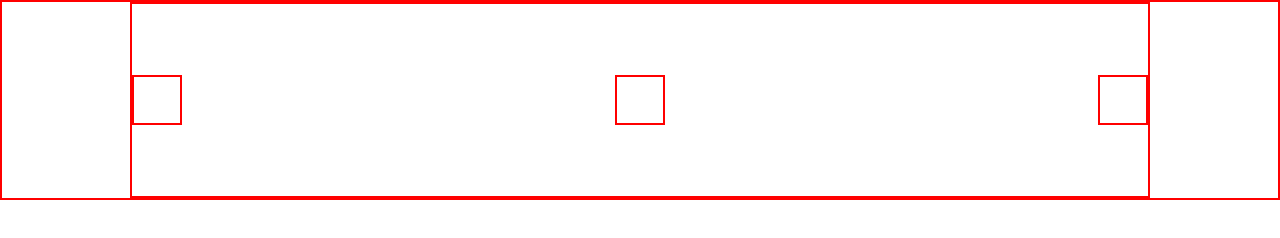
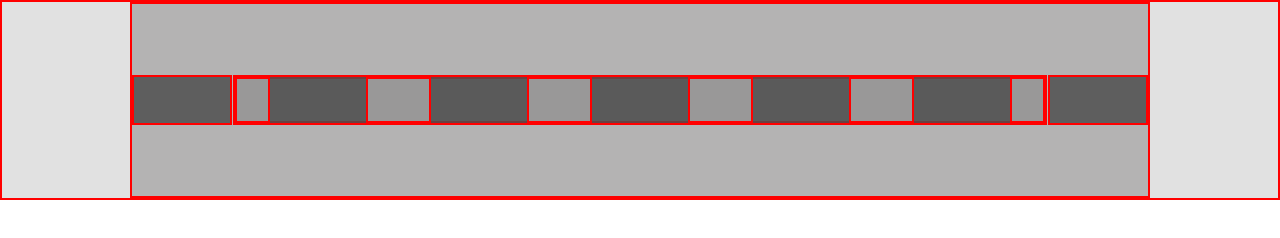
Before and after one commit to danilopiccinni/htmlcss-struttura-discord, a plain HTML site: page index.html in a window 1280 px wide. Drawn offline with Linux system fonts and the light colour scheme.

Commit message:
test: layout nav
spaziatura tra gli elementi nel nav

```diff
--- a/css/style.css
+++ b/css/style.css
@@ -3,22 +3,67 @@
 nav {
     width: 100%;
     height: 200px;
+
+                    /* debug */
+                        background-color: rgba(128, 128, 128, 0.239);
+                    /* /debug */
 }
 
 
 div.cont-nav{
     display: flex;
     justify-content: space-between;
-
     align-items: center;
     max-width: 80%;
+
     height: 100%;
     margin-left: auto;
     margin-right: auto;
 
+                    /* debug */
+                        background-color: rgba(118, 117, 117, 0.423);
+                    /* /debug */
+
 }
 
-.logo {
-    width: 50px;
-    height: 50px;
+
+div.links {
+    width: 80%;
+
+                     /* debug */
+                        height: 50px;
+                        background-color: rgba(65, 65, 65, 0.229);
+                    /* /debug */
 }
+
+ul.links{
+    display: flex;
+    flex-direction: row;
+    align-items: center;
+    justify-content: space-around;
+    width: 100%;
+    height: 100%;
+    list-style-type: none;
+}
+
+
+                /* debug */
+                        .logo {
+                            width: 100px;
+                            height: 50px;
+                            background-color: rgba(78, 78, 78, 0.831);
+                        }
+
+                        .sign-in {
+                            width: 100px;
+                            height: 50px;
+                            background-color: rgba(78, 78, 78, 0.831);
+                        }
+
+
+                        li {
+                            width: 100px;
+                            height: 50px;
+                            background-color: rgba(78, 78, 78, 0.831);
+                        }
+                /* /debug */
--- a/index.html
+++ b/index.html
@@ -24,20 +24,51 @@
                     <!-- logo -->
                 </div>
 
-                <div class="nav-items logo">
-                    <!-- logo -->
+                <!-- !-- contenitore dei link nella nav -->
+
+                <div class="nav-items links">
+
+                    <ul class="links">
+
+                        <li>
+                            <!-- links -->
+                        </li>
+
+                        <li>
+                            <!-- links -->
+                        </li>
+
+                        <li>
+                            <!-- links -->
+                        </li>
+
+                        <li>
+                           <!-- links -->
+                        </li>
+
+                        <li>
+                            <!-- links -->
+                        </li>
+
+                    </ul>
                 </div>
 
-                <div class="nav-items logo">
-                    <!-- logo -->
+            <!-- /contenitore dei links nella nav -->
+
+
+            <!-- contenitore del pulsante accedi nella nav -->
+
+                <div class="nav-items sign-in">
+                    <!-- link accedi -->
                 </div>
 
-            <!-- /contenitore del logo nella nav -->
-        </div>
+            <!-- /contenitore del pulsante accedi nella nav -->
 
 
+         </div>
+         <!-- /contenitore che contiene tutto il contenuto della nav -->
 
-
+    </nav>
 
 </body>
 </html>
```
